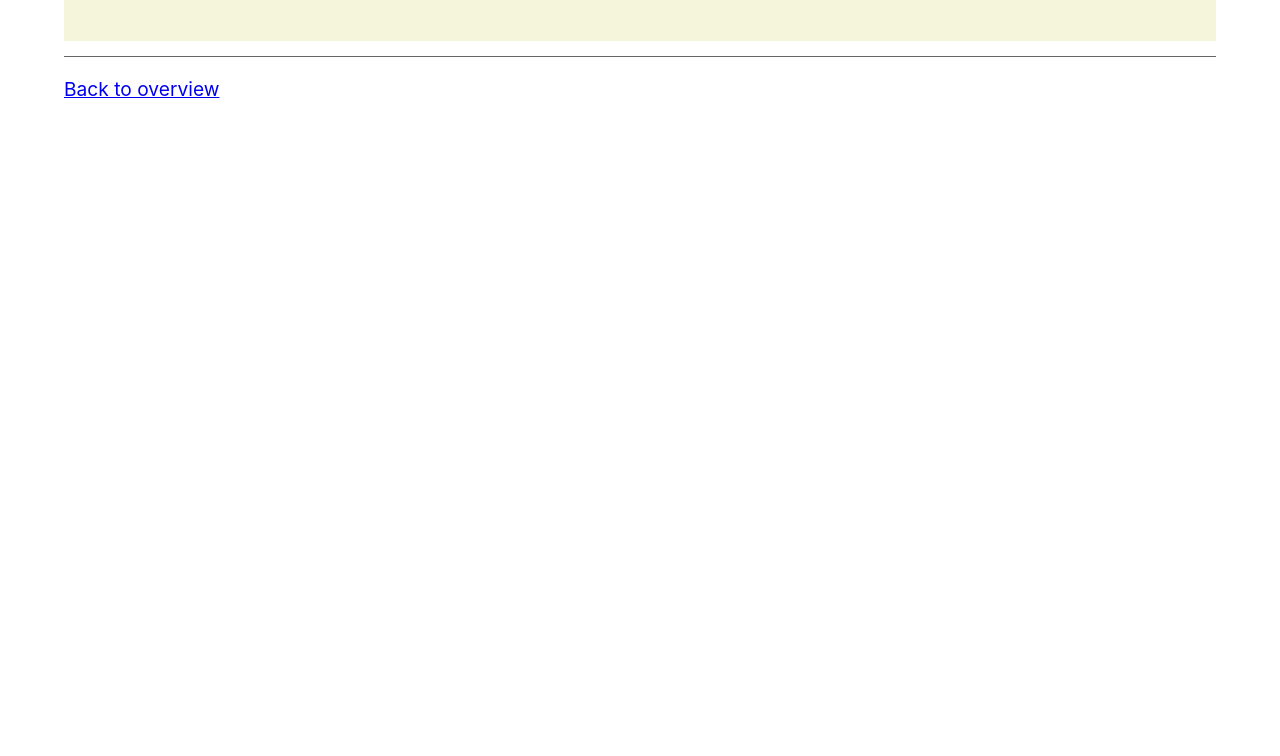
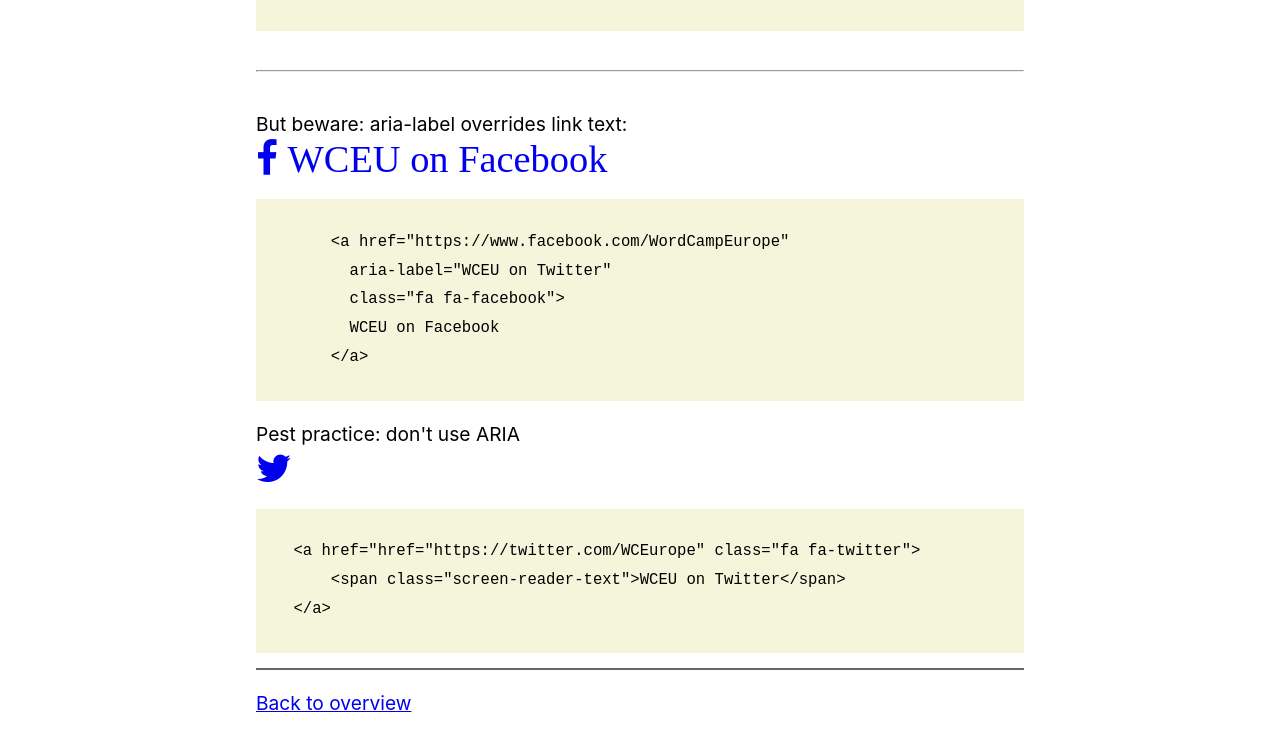
Before and after one commit to rianrietveld/wceu17, a plain HTML site: page static/aria-label.html in a window 1280 px wide. Shown: the part 627-1383 px from the top of the page. Before the commit the page ends 800 px from the top, so only its background shows below. Drawn offline with Linux system fonts and the light colour scheme.

Commit message:
aria-hidden

```diff
--- a/static/aria-label.html
+++ b/static/aria-label.html
@@ -23,19 +23,27 @@
 </p>
 <pre aria-hidden="true">
     <code>
-            &lt;a href="https://twitter.com/WCEurope" class="fa fa-twitter"&gt;&lt;/a&gt;
+        &lt;a href="https://twitter.com/WCEurope" class="fa fa-twitter"&gt;
+        &lt;/a&gt;
     </code>
 </pre>
 
 <hr />
 
 <p>With aria-label:<br />
-        <a href="https://twitter.com/WCEurope" class="fa fa-twitter" aria-label="WCEU on Twitter"></a>
+    <a href="https://twitter.com/WCEurope" class="fa fa-twitter"
+       aria-label="WCEU on Twitter">
+    </a>
+
+
 </p>
 
 <pre aria-hidden="true">
 <code>
-            &lt;a href="https://twitter.com/WCEurope" aria-label="WCEU on Twitter" class="fa fa-twitter"&gt;&lt;/a&gt;
+  &lt;a href="https://twitter.com/WCEurope"
+    aria-label="WCEU on Twitter"
+    class="fa fa-twitter"&gt;
+  &lt;/a&gt;
 </code>
 </pre>
 
@@ -48,11 +56,27 @@
 </p>
 <pre aria-hidden="true">
     <code>
-            &lt;a href="https://www.facebook.com/WordCampEurope" aria-label="WCEU on Twitter" class="fa fa-facebook"&gt;
+        &lt;a href="https://www.facebook.com/WordCampEurope"
+          aria-label="WCEU on Twitter"
+          class="fa fa-facebook"&gt;
           WCEU on Facebook
         &lt;/a&gt;
     </code>
 </pre>
+
+<p>Pest practice: don't use ARIA<br />
+        <a href="https://twitter.com/WCEurope" class="fa fa-twitter">
+            <span class="screen-reader-text">WCEU on Twitter</span>
+        </a>
+    </p>
+    <pre aria-hidden="true">
+    <code>
+    &lt;a href="href="https://twitter.com/WCEurope" class="fa fa-twitter">
+        &lt;span class="screen-reader-text">WCEU on Twitter&lt;/span>
+    &lt;/a&gt;
+    </code>
+</pre>
+
 
 </main>
 
--- a/static/css/style.css
+++ b/static/css/style.css
@@ -1,15 +1,23 @@
 body {
-    width: 60em;
-    margin: 1em auto;
+    max-width: 40em;
+    margin: 2em auto;
+    line-height: 1.5em;
 
     font-family: -apple-system,sans-serif;
     font-size: 1.2em;
 }
 
-a.fa {
+header {
+    border-bottom: solid 2px #666;
+}
+
+hr {
+    margin: 2em 0;
+}
+a.fa,
+span.fa {
     text-decoration: none;
     font-size: 2em;
-
 }
 
 pre {
@@ -75,5 +83,5 @@ button.expandable + [aria-hidden="false"] {
 }
 
 footer {
-    border-top: solid 1px #666;
+    border-top: solid 2px #666;
 }
```
Lines whose indentation alone changed are shown as unchanged.
